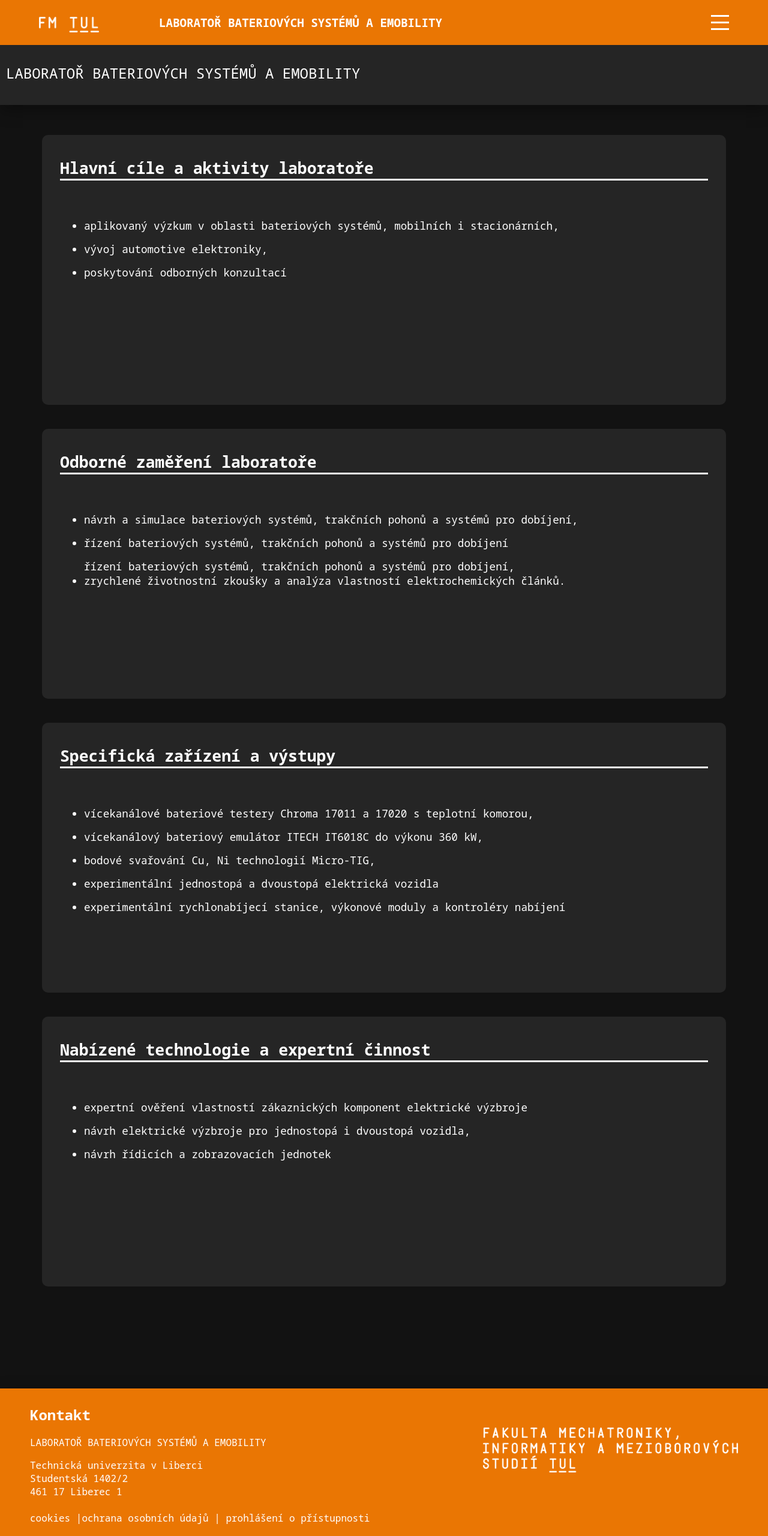
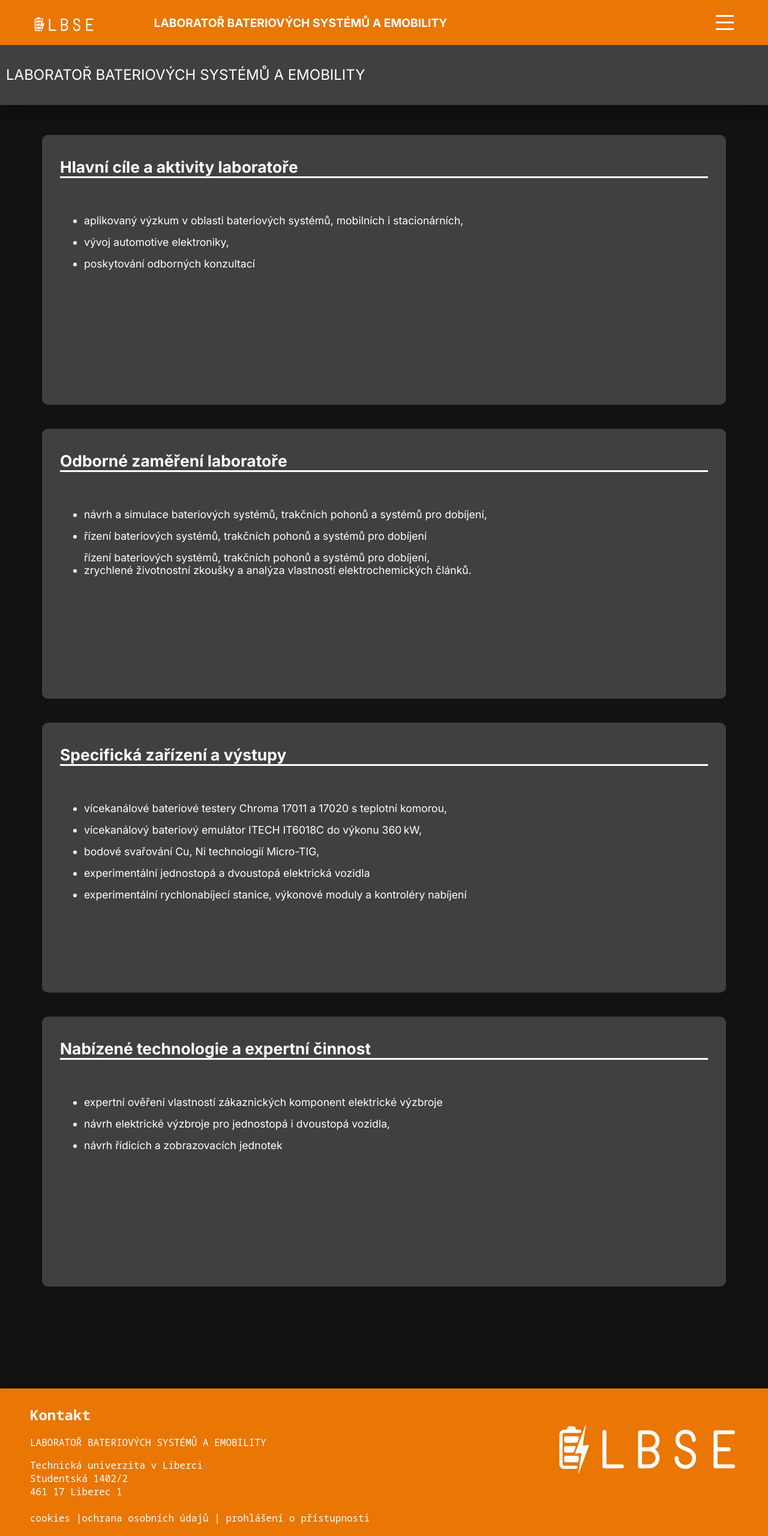
Before and after one commit to VaclavMoucha/BPROJ, a website: page res/html/About.html in a window 1280 px wide. Shown: the whole page at 60% size. Drawn offline with Linux system fonts and the light colour scheme.

Commit message:
textChanges

```diff
--- a/res/css/style.css
+++ b/res/css/style.css
@@ -1,6 +1,5 @@
 * {
   box-sizing: border-box;
-  font-family: Noto Sans Mono, WOFF2;
 }
 
 html,
@@ -11,6 +10,7 @@ body,
   padding: 0;
   background: var(--background);
   color: var(--text-color);
+  font-family: 'Inter', sans-serif;
 }
 
 :root {
@@ -18,14 +18,14 @@ body,
   --background: #121212;
   --primary: #ea7603;
   --header-height: 75px;
-  --fs-navbar: 1.2em;
+  --fs-navbar: 1.0em;
   --footer-size: 250px;
   --fs-footer: 1em;
-  --logo-large-size: 600px;
-  --page-margin: 200px;
+  --logo-large-size: 400px;
+  --page-margin: 175px;
   --logo-size: 100px;
   --fs-tittle: 1.5em;
-  --secondary: #252525;
+  --secondary: #404040;
   --tittle-page-height: 100px;
   --fs-content: 1.1em;
 }
@@ -36,7 +36,7 @@ body,
   height: var(--tittle-page-height);
   background-color: var(--secondary);
   padding-left: 10px;
-  padding-top: 30px;
+  padding-top: 35px;
   box-shadow: 0 8px 25px rgba(0, 0, 0, 0.35);
 }
 
@@ -86,6 +86,8 @@ body,
 .navB {
   margin: 40px;
   font-size: var(--fs-navbar);
+  font-weight: 700;
+  letter-spacing: 0.08em;;
   background-color: transparent;
   transition: background-color 0.2s ease;
   text-decoration: none;
@@ -98,7 +100,7 @@ body,
 }
 
 .Mainheader .headerContainer li:first-child {
-  margin-right: 50px;
+
   margin-left: var(--page-margin);
   margin-bottom: 35px;
 }
@@ -136,7 +138,7 @@ a {
 }
 
 .logo {
-  background-image: url("../img/tul-fm_zkratka_cz_white_RGB.png");
+  background-image: url("../img/logoWhite.png");
   background-repeat: no-repeat;
   position: relative;
   background-size: var(--logo-size);
@@ -197,6 +199,7 @@ a {
 }
 
 .Mainfooter {
+  font-family: Noto Sans Mono, WOFF2;
   box-shadow: 0 8px 25px rgba(0, 0, 0, 0.35);
   background-color: var(--primary);
   color: white;
@@ -222,7 +225,7 @@ a {
   :root {
     --page-margin: 50px;
     --page-margin: 50px;
-    --logo-large-size: 425px;
+    --logo-large-size: 300px;
   }
 
   .navBLogo {
@@ -276,7 +279,7 @@ a {
   :root {
     --page-margin: 30px;
     --page-margin: 30px;
-    --logo-large-size: 400px;
+
   }
 
 
@@ -325,7 +328,7 @@ a {
   :root {
     --page-margin: 20px;
     --page-margin: 20px;
-    --logo-large-size: 300px;
+    --logo-large-size: 200px;
     --contentBlockFontSize: 1em;
   }
 
--- a/res/html/About.html
+++ b/res/html/About.html
@@ -11,6 +11,7 @@
   <link
     href="https://fonts.googleapis.com/css2?family=Merriweather:ital,opsz,wght@0,18..144,300..900;1,18..144,300..900&family=Noto+Sans+Mono:wght@100..900&display=swap"
     rel="stylesheet" />
+    <link href="https://fonts.googleapis.com/css2?family=Inter:ital,opsz,wght@0,14..32,100..900;1,14..32,100..900&display=swap" rel="stylesheet">
 </head>
 
 <body>
@@ -24,7 +25,7 @@
         LABORATOŘ BATERIOVÝCH SYSTÉMŮ A EMOBILITY</h3></a>
       <ul class="headerContainer">
         <li class="navB">
-          <a class="logo" href="https://www.fm.tul.cz/"> </a>
+          <a class="logo" href=""> </a>
         </li>
          <a href="./main.html"><h3 class="navB" data-en="LABORATORY OF BATTERY SYSTEMS AND EMOBILITY"
           data-cs="LABORATOŘ BATERIOVÝCH SYSTÉMŮ A EMOBILITY">
@@ -151,8 +152,8 @@ components of electrical equipment," data-cs="expertní ověření vlastností z
 
       </div>
 
-      <div class="footerContent2"><img data-cs="\img\tul-fm_text-3radky_cz_white_RGB.png"
-          data-en="\img\tul-fm_text-3radky_en_white_RGB.png" src="/img/tul-fm_text-3radky_cz_white_RGB.png"
+      <div class="footerContent2"><img data-cs="/img/logoWhite.png"
+          data-en="/img/logoWhite.png" src="/img/logoWhite.png"
           class="logoRadky" /> </div>
     </footer>
   </div>
```
Also changed, not shown: res/html/main.html (+3 -3 lines), res/img/logo.png (added), res/img/logoWhite.png (added), res/img/tul-fm_text-3radky_cz_white_RGB.png (deleted), res/img/tul-fm_text-3radky_en_white_RGB.png (deleted), res/img/tul-fm_zkratka_cz_colour_RGB.png (deleted), res/img/tul-fm_zkratka_cz_white_RGB.png (deleted).
